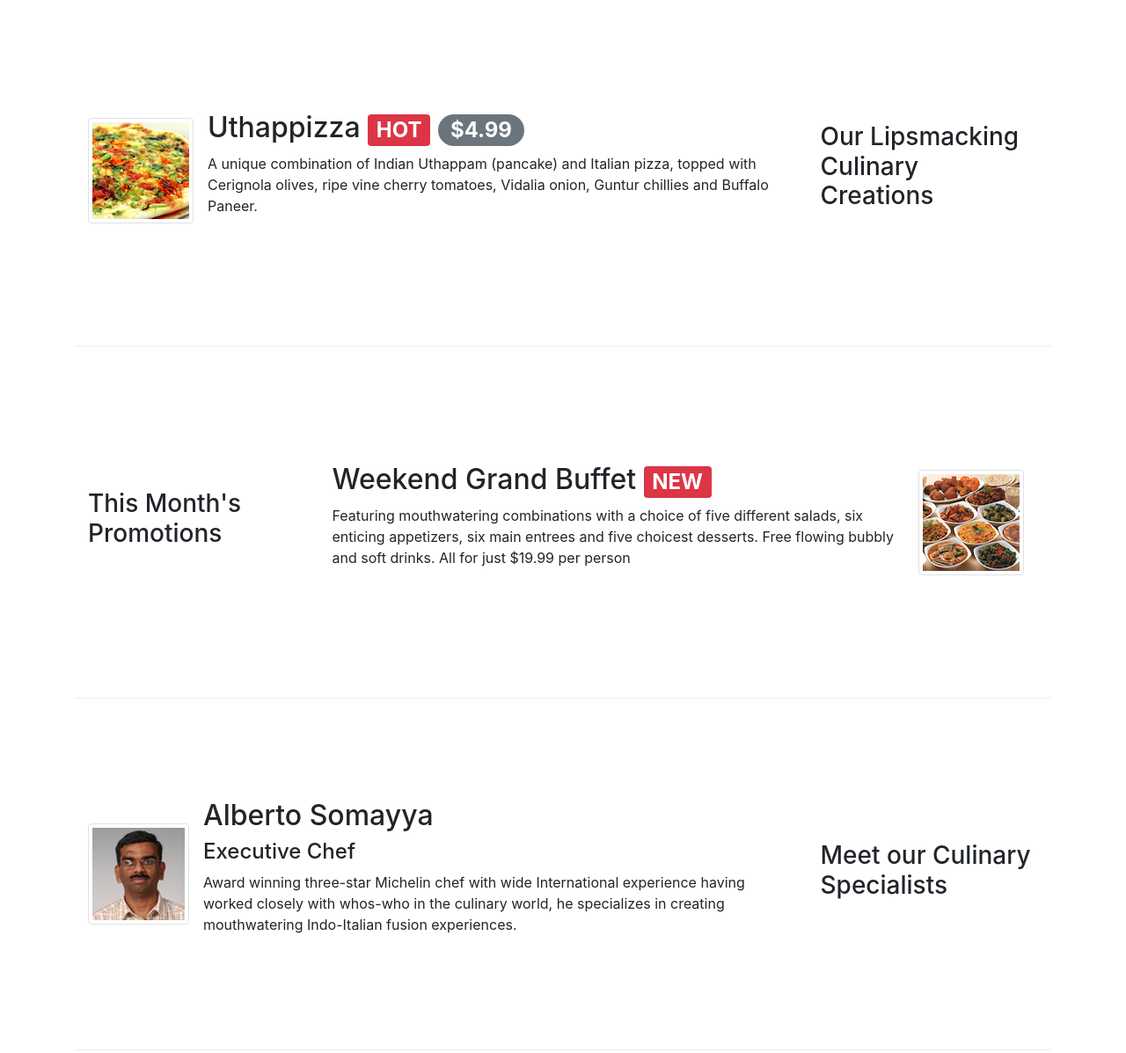
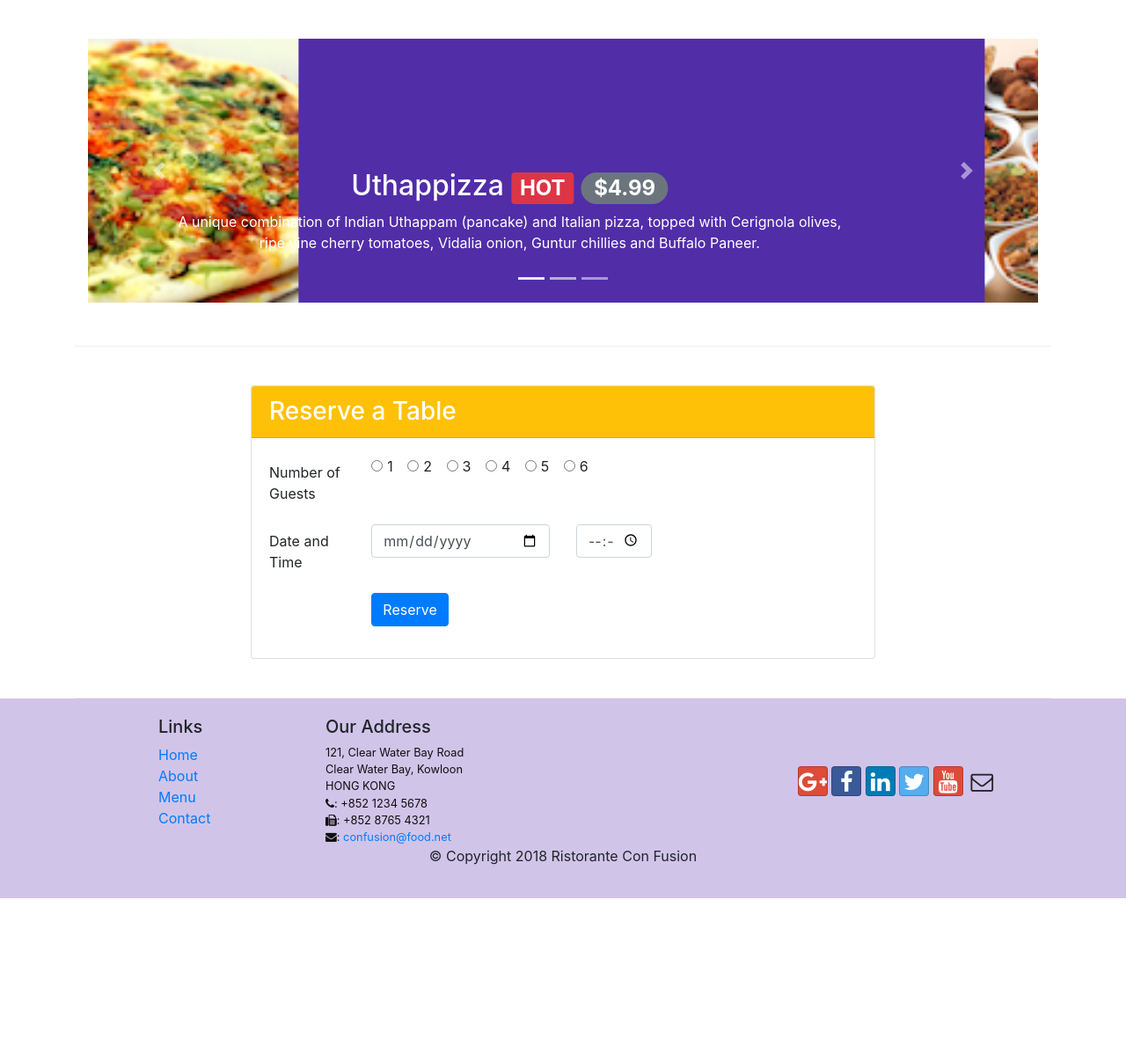
Before and after one commit to vnaj16/Restorante-Website---Boostrap-4-Guide, a website: page index.html in a window 1280 px wide. Shown: the part 340-1537 px from the top of the page at 88% size. After the commit the page ends 1361 px from the top, so only its background shows below. Drawn offline with nearby package versions, Linux system fonts and the light colour scheme.

Commit message:
carousel

```diff
--- a/css/styles.css
+++ b/css/styles.css
@@ -44,3 +44,18 @@ body{
     border-bottom: 1px solid #ddd;
     padding: 10px;
 }
+
+.carousel {
+    background:#512DA8;
+}
+
+.carousel-item {
+  height: 300px;
+}
+
+.carousel-item img {
+    position: absolute;
+    top: 0;
+    left: 0;
+    min-height: 300px;
+}
--- a/index.html
+++ b/index.html
@@ -128,69 +128,69 @@
 
     <div class="container">
         <div class="row row-content align-items-center">
-            <div class="col-12 col-sm-4 order-sm-last col-md-3">
-                <h3>Our Lipsmacking Culinary Creations</h3>
-            </div>
-            <div class="col col-sm order-sm-first col-md">
-                <div class="media">
-                    <img src="img/uthappizza.png" class="d-flex mr-3 img-thumbnail align-self-center" alt="Uthapizza">
-                    <div class="media-body">
-                        <h2 class="mt-0">Uthappizza
+            <div class="col">
+                <div id="mycarousel" class="carousel slide" data-ride="carousel">
+                    <div class="carousel-inner" role="listbox">
+                        <div class="carousel-item active">
+                            <img  class="d-block img-fluid" src="/img/uthappizza.png" alt="uthappizza">
+                            <div class="carousel-caption d-none d-md-block">
+                                <h2>Uthappizza
                                     <span class="badge badge-danger">HOT</span>
                                     <span class="badge badge-pill badge-secondary">$4.99</span>
                                 </h2>
-                        <p class="d-none d-sm-block">A unique combination of Indian Uthappam (pancake) and Italian
+                                <p class="d-none d-sm-block">A unique combination of Indian Uthappam (pancake) and
+                                    Italian
                                     pizza,
                                     topped with Cerignola olives,
                                     ripe vine cherry tomatoes, Vidalia onion, Guntur chillies and Buffalo Paneer.</p>
+
                             </div>
                         </div>
-            </div>
-        </div>
-
-
-        <div class="row row-content align-items-center">
-            <div class="col-12 col-sm-4 col-md-3">
-                <h3>This Month's Promotions</h3>
-            </div>
-            <div class="col col-sm col-md">
-                <div class="media">
-                    <div class="media-body">
+                        <div class="carousel-item">
+                            <img src="/img/buffet.png" alt="buffet" class="d-block img-fluid">
+                            <div class="carousel-caption d-none d-md-block">
                                 <h2>Weekend Grand Buffet
                                     <span class="badge badge-danger">NEW</span>
                                 </h2>
                                 <p class="d-none d-sm-block">Featuring mouthwatering combinations with a choice of five
                                     different
                                     salads, six enticing appetizers,
-                            six main entrees and five choicest desserts. Free flowing bubbly and soft drinks. All for
+                                    six main entrees and five choicest desserts. Free flowing bubbly and soft drinks.
+                                    All for
                                     just
                                     $19.99 per person </p>
                             </div>
-                    <img src="img/buffet.png" class="d-flex mr-3 img-thumbnail align-self-center" alt="Uthapizza">
                         </div>
-
-            </div>
-        </div>
-
-        <div class="row row-content align-items-center">
-            <div class="col-12 col-sm-4 order-sm-last col-md-3">
-                <h3>Meet our Culinary Specialists</h3>
-            </div>
-            <div class="col col-sm  order-sm-first col-md">
-                <div class="media">
-                    <img src="img/alberto.png" class="d-flex mr-3 img-thumbnail align-self-center" alt="Uthapizza">
-                    <div class="media-body">
-                        <h2 class="mt-0">Alberto Somayya</h2>
+                        <div class="carousel-item">
+                            <img src="/img/alberto.png" alt="alberto" class="d-block img-fluid">
+                            <div class="carousel-caption d-none d-md-block">
+                                <h2>Alberto Somayya</h2>
                                 <h4>Executive Chef</h4>
-                        <p class="d-none d-sm-block">Award winning three-star Michelin chef with wide International
+                                <p class="d-none d-sm-block">Award winning three-star Michelin chef with wide
+                                    International
                                     experience
                                     having worked closely with
-                            whos-who in the culinary world, he specializes in creating mouthwatering Indo-Italian fusion
+                                    whos-who in the culinary world, he specializes in creating mouthwatering
+                                    Indo-Italian fusion
                                     experiences. </p>
                             </div>
                         </div>
                     </div>
+                    <ol class="carousel-indicators">
+                        <li data-target="#mycarousel" data-slide-to="0" class="active"></li>
+                        <li data-target="#mycarousel" data-slide-to="1"></li>
+                        <li data-target="#mycarousel" data-slide-to="2"></li>
+                    </ol>
+                    <a class="carousel-control-prev" href="#mycarousel" role="button" data-slide="prev">
+                        <span class="carousel-control-prev-icon"></span>
+                    </a>
+                    <a class="carousel-control-next" href="#mycarousel" role="button" data-slide="next">
+                        <span class="carousel-control-next-icon"></span>
+                    </a>
                 </div>
+            </div>
+        </div>
+
         <div class="row row-content align-items-center" id="ReserveTable">
             <div class="col-sm-8 col-12 offset-sm-2">
                 <div class="card">
```
Lines whose indentation alone changed are shown as unchanged.
